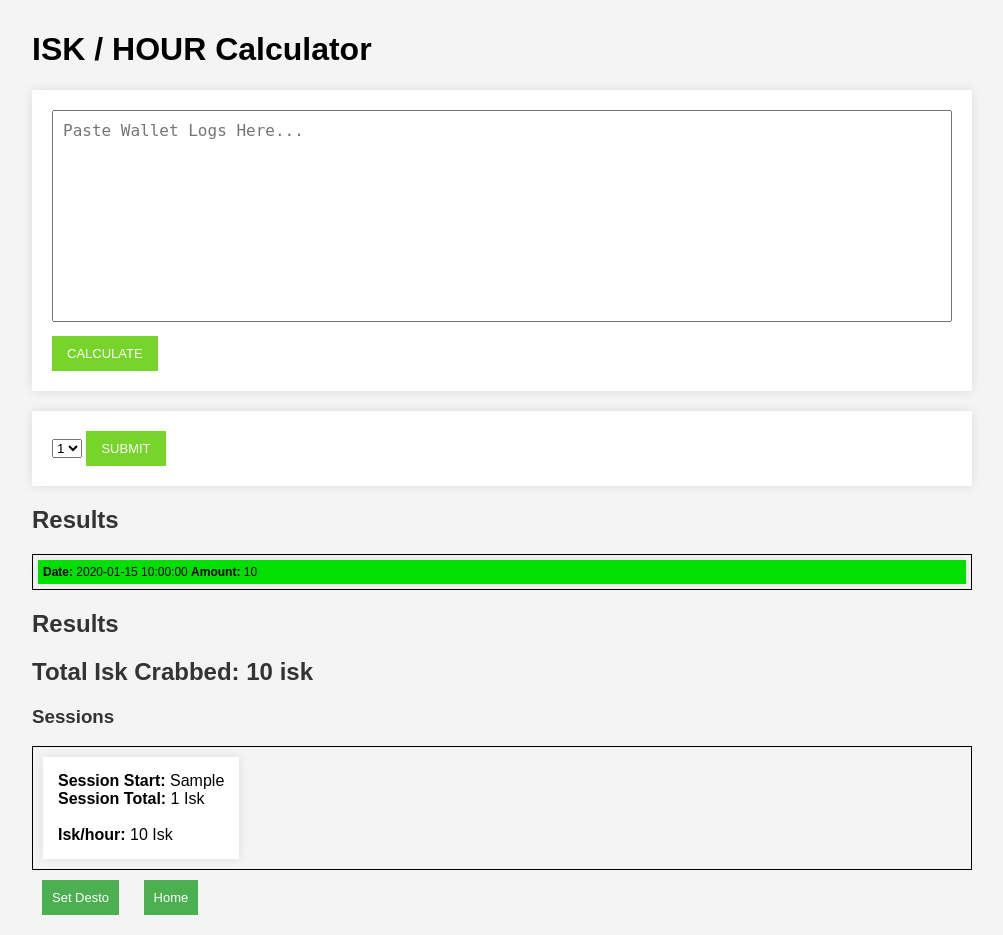
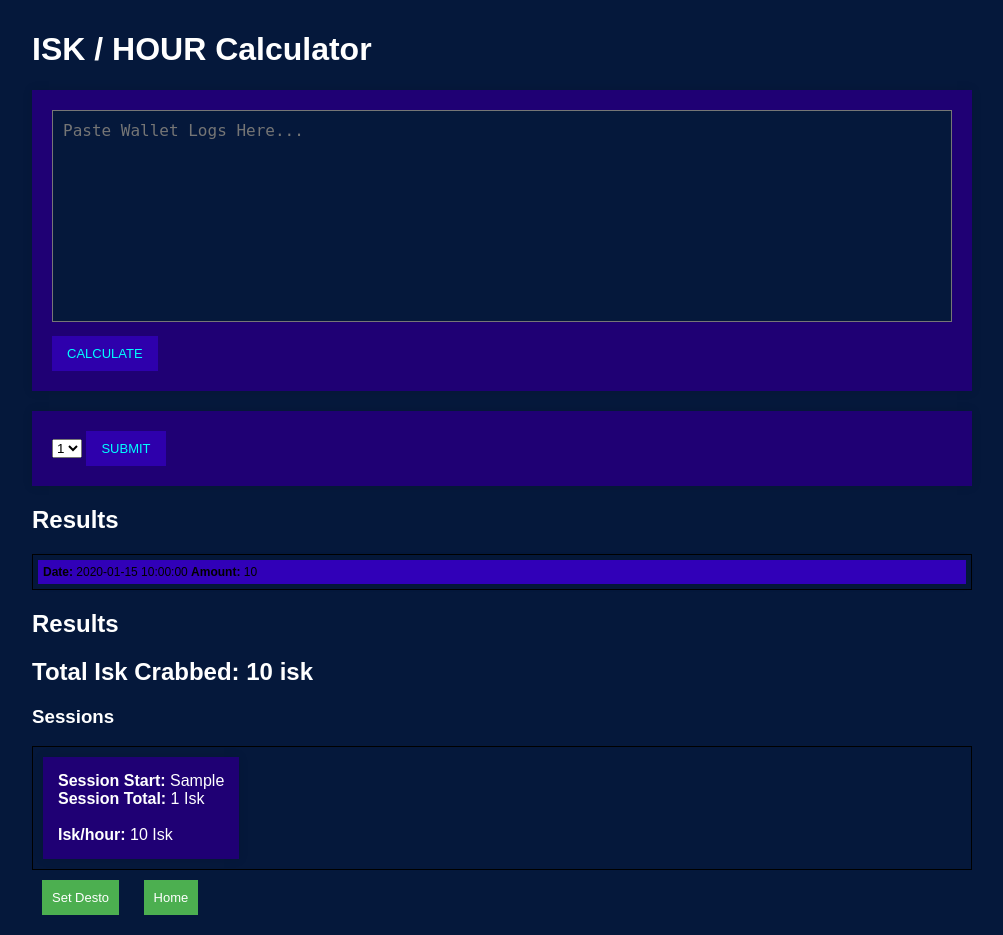
Before and after one commit to unregistered-ape/SvenTech, a Flask app: template templates/isk.html in a window 1280 px wide. Shown: the whole page, without its empty margins (138-1141 px from the left). Run offline with Flask 3, Linux system fonts and the light colour scheme; the template is opened without the code that fills it: most values are stand-ins (such as "Sample title", 1, 10 or a date in 2020).

Commit message:
made dark mode

```diff
--- a/templates/isk.html
+++ b/templates/isk.html
@@ -8,7 +8,8 @@
         font-family: Arial, sans-serif;
         margin: 0;
         padding: 0;
-        background-color: #f4f4f4;
+        background-color: #05183b;
+        color: white;
       }
       .container {
         max-width: 940px;
@@ -30,7 +31,7 @@
         font-size: 24px;
       }
       form {
-        background: #fff;
+        background: #1f0074;
         padding: 20px;
         margin: 20px 0;
         box-shadow: 0 0 10px rgba(0, 0, 0, 0.1);
@@ -42,21 +43,23 @@
         margin-bottom: 10px;
         font-size: 16px;
         resize: none;
+        color: aqua;
+        background-color: #05183b;
       }
       input[type="submit"] {
         display: inline-block;
-        background: #77d42a;
-        color: #fff;
+        background: #2e00ac;
+        color: aqua;
         padding: 10px 15px;
         border: 0;
         cursor: pointer;
         text-transform: uppercase;
       }
       input[type="submit"]:hover {
-        background: #5cb811;
+        background: #2e00ac;
       }
       h2, h3 {
-        color: #333;
+        color: #ffffff;
       }
       ul {
         list-style: none;
@@ -118,7 +121,7 @@
           box-sizing: border-box;
           white-space: nowrap;
           width: fit-content;
-          background: #fff;
+          background: #1f0074;
           padding: 15px;
           margin-bottom: 10px;
           box-shadow: 0 0 10px rgba(0, 0, 0, 0.1);
@@ -127,7 +130,7 @@
         .transaction {
           box-sizing: border-box;
           white-space: nowrap;
-          background: rgb(2, 223, 2);
+          background: #3100b8;
           color: black;
           font-size: 12px;
           padding: 5px;
```
